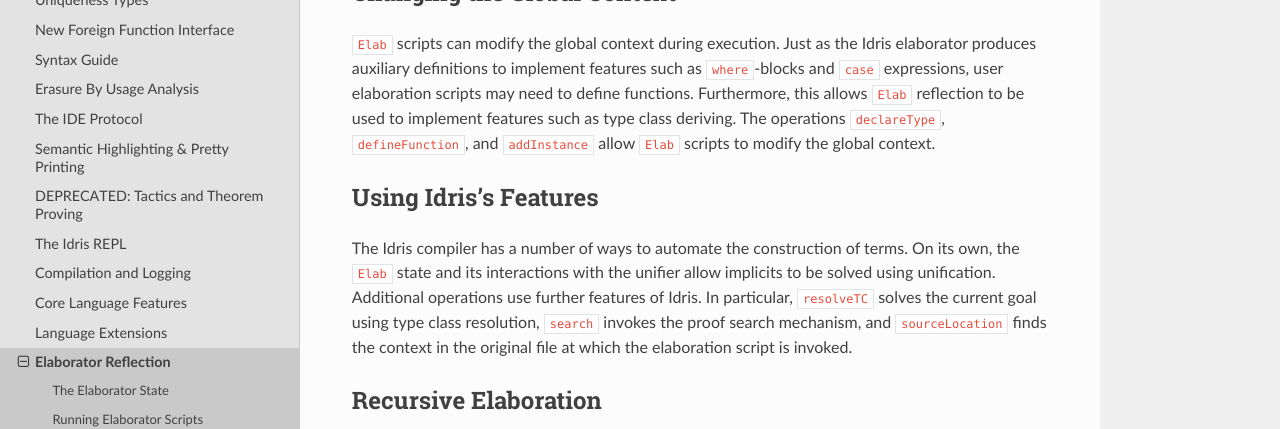
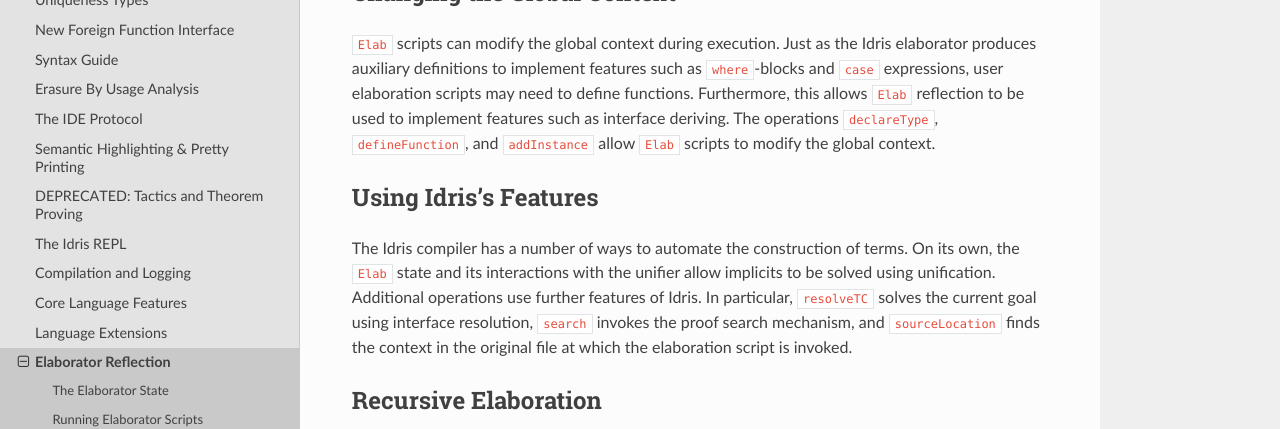
Before and after one commit to idris-lang/Idris-dev, a Sphinx documentation site: the page built from docs/reference/elaborator-reflection.rst, in a window 1280 px wide and 900 px high, scrolled down 3217 px. Shown: the part 174-603 px from the top of the window. Built offline with Sphinx 7.4.7 and the Read the Docs theme 2.0.0, drawn with Linux system fonts in a browser that asks for light colours; formulas are drawn with MathJax 3.

Commit message:
Changed type classes in error messages and documentation to interfaces where necessary (previously forgotten)

```diff
--- a/docs/reference/elaborator-reflection.rst
+++ b/docs/reference/elaborator-reflection.rst
@@ -171,7 +171,7 @@
 
 ``Elab`` scripts can modify the global context during execution.
 Just as the Idris elaborator produces auxiliary definitions to implement features such as ``where``-blocks and ``case`` expressions, user elaboration scripts may need to define functions.
-Furthermore, this allows ``Elab`` reflection to be used to implement features such as type class deriving.
+Furthermore, this allows ``Elab`` reflection to be used to implement features such as interface deriving.
 The operations ``declareType``, ``defineFunction``, and ``addInstance`` allow ``Elab`` scripts to modify the global context.
 
 Using Idris's Features
@@ -180,7 +180,7 @@
 The Idris compiler has a number of ways to automate the construction of terms.
 On its own, the ``Elab`` state and its interactions with the unifier allow implicits to be solved using unification.
 Additional operations use further features of Idris.
-In particular, ``resolveTC`` solves the current goal using type class resolution, ``search`` invokes the proof search mechanism, and ``sourceLocation`` finds the context in the original file at which the elaboration script is invoked.
+In particular, ``resolveTC`` solves the current goal using interface resolution, ``search`` invokes the proof search mechanism, and ``sourceLocation`` finds the context in the original file at which the elaboration script is invoked.
 
 
 Recursive Elaboration
--- a/docs/reference/repl.rst
+++ b/docs/reference/repl.rst
@@ -245,7 +245,7 @@
 ::
 
     Idris> :doc Monad
-    Type class Monad
+    Interface Monad
 
     Parameters:
         m
@@ -302,7 +302,7 @@
 ::
 
     Idris> :doc Monad
-    Type class Prelude.Monad.Monad
+    Interface Prelude.Monad.Monad
     Methods:
 
     Prelude.Monad.>>= : (m : Type -> Type) -> (a : Type) -> (b : Type) -> (Monad m) -> (m a) -> (a -> m b) -> m b
```
Also changed, not shown: 4 other files.
